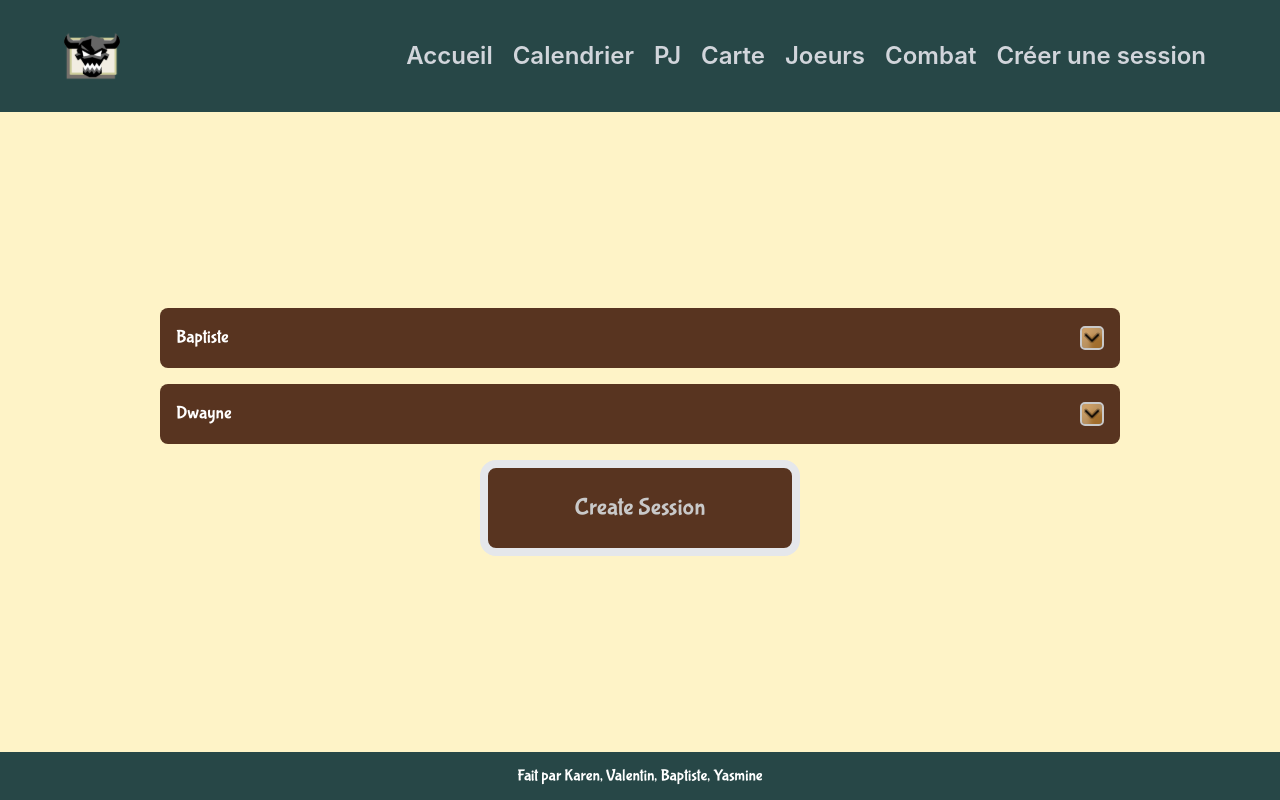
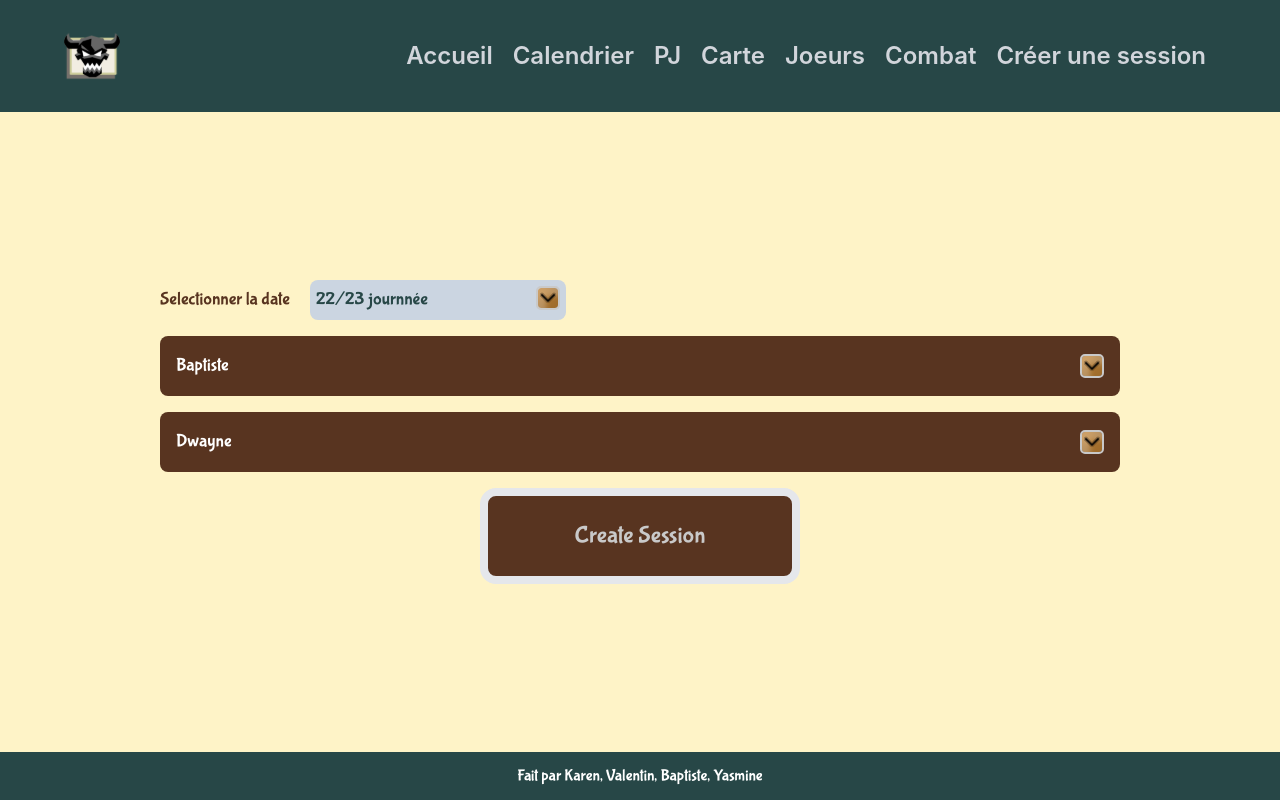
Before and after one commit to Enta12/lyssande, a React (Create React App) app in the folder front/: page /newSession in a window 1280 px wide. Built offline with nearby package versions, Linux system fonts and the light colour scheme.

Commit message:
feat(shortSelect): refont mapSelect into shortSel.

```diff
--- /dev/null
+++ b/front/src/components/index.tsx
@@ -0,0 +1,19 @@
+export {default as Header} from './header';
+export {default as Calendar} from './calendar/calendar';
+export {default as Map} from './map/map';
+export {default as DetailPjCard} from './detailPjCard';
+export {default as FileInput} from './fileInput';
+export {default as Footer} from './footer';
+export {default as Input} from './input';
+export {default as InputSelect} from './inputSelect';
+export {default as Layout} from './layout';
+export {default as Nav} from './nav';
+export {default as Notif} from './notif';
+export {default as PjCard} from './pjCard';
+export {default as PjSessionSelector} from './pjSessionSelector';
+export {default as PlayerCard} from './playerCard';
+export {default as PrimaryButton} from './primary-button';
+export {default as SubTitle} from './subTitle';
+export {default as TextInput} from './textInput';
+export {default as Title} from './title';
+export {default as ShortSelect} from './shortSelect';
--- a/front/src/components/map/map.tsx
+++ b/front/src/components/map/map.tsx
@@ -4,7 +4,7 @@ import {playerMoocked} from '../../moockedData';
 import {Pos, PjType} from '../../types';
 import PjCard from '../pjCard';
 import MapButton from './mapButton';
-import MapSelect from './mapSelect';
+import ShortSelect from '../shortSelect';
 import React from 'react';
 
 type MapPos =
@@ -26,7 +26,6 @@ type Props = {
     mapName: string,
 }
 
-
 const Map = ({img, pjs, mapName}: Props) => {
   const mapRef = useRef<HTMLImageElement>(null);
   const [currentPos, setCurrentPos] =
@@ -35,6 +34,15 @@ const Map = ({img, pjs, mapName}: Props) => {
   const [pjSortedByPlayer, setPjSortedByPlayer] = useState<number[]>([]);
   const [height, setHeight] = useState(mapRef?.current?.height || 0);
   const tokens: JSX.Element[] = [];
+  const handleChange= (option: number) => {
+    if (pjSortedByPlayer.some((selectedPj) => selectedPj === option)) {
+      setPjSortedByPlayer(pjSortedByPlayer.filter((selectedPj) => {
+        return selectedPj !== option;
+      }));
+    } else {
+      setPjSortedByPlayer([...pjSortedByPlayer, option]);
+    }
+  };
   let mapPos : MapPos = 'positionFangh';
   switch (mapName) {
     case 'Caladie':
@@ -172,10 +180,11 @@ const Map = ({img, pjs, mapName}: Props) => {
       />
       {tokens}
       <div className='flex gap-16 mt-4 w-full'>
-        <MapSelect
-          players={playerMoocked}
+        <ShortSelect
+          textEmpty='Filtrer par joueur'
+          options={playerMoocked.map((player) => player.name)}
           value={pjSortedByPlayer}
-          handleChange={(array) => setPjSortedByPlayer(array)} />
+          handleChange={handleChange} />
       </div>
       <div className='flex gap-16 mt-4 w-full pb-5 pl-5'>
 
--- a/front/src/components/map/mapSelect.tsx
+++ b/front/src/components/shortSelect.tsx
@@ -1,26 +1,27 @@
-import {Player} from '../../types';
-import {ReactComponent as OpenIcon} from '../../assets/openInputSelect.svg';
+import {ReactComponent as OpenIcon} from '../assets/openInputSelect.svg';
 import {useEffect, useRef, useState} from 'react';
 import React from 'react';
 
 
 type Props ={
-    players : Player[];
+    options : string[];
     value: number[];
-    handleChange: (values : number[]) => void
+    showValue?: boolean;
+    textEmpty?: string;
+    handleChange: (values : number) => void
 }
 
-const MapSelect = ({players, handleChange, value}: Props) => {
+const ShortSelect = ({
+  showValue,
+  textEmpty,
+  options,
+  handleChange,
+  value}: Props) => {
   const [isOpen, setIsOpen] = useState(false);
   const selectRef = useRef<HTMLInputElement>(null);
-  const handleClick= (option: number) => {
-    if (value.some((selectedPj) => selectedPj === option)) {
-      handleChange(value.filter((selectedPj) => {
-        return selectedPj !== option;
-      }));
-    } else {
-      handleChange([...value, option]);
-    }
+  const handleClick = (index: number) => {
+    setIsOpen(false);
+    handleChange(index);
   };
   useEffect(() => {
     const onClickOutside = () => {
@@ -42,7 +43,9 @@ const MapSelect = ({players, handleChange, value}: Props) => {
         className="flex justify-between p-1.5 bg-slate-300 w-64 rounded-lg"
         onClick={() =>setIsOpen(!isOpen)}
       >
-                Filtrer par joueur
+        <span className='text-swamp'>
+          {showValue? options[value[0]]: textEmpty}
+        </span>
         <OpenIcon
           className={
             isOpen?
@@ -59,20 +62,20 @@ const MapSelect = ({players, handleChange, value}: Props) => {
           absolute
           ${!isOpen && 'hidden'} z-20`
         }>
-        {players.map((player, index) => {
+        {options.map((option, index) => {
           return (
             <div
-              onClick={(e) => handleClick(player.id)}
+              onClick={(e) => handleClick(index)}
               key={index}
               className={
                 `${value.some((selectedPj) =>
-                  selectedPj === player.id) && 'bg-blue-400'}
+                  selectedPj === index) && 'bg-blue-400'}
                 p-1.5
                 cursor-pointer
                 ${index=== 0 && 'rounded-t-lg'}
-              ${index=== players.length-1 && 'rounded-b-lg'}`}
+              ${index=== options.length-1 && 'rounded-b-lg'}`}
             >
-              {player.name}
+              {option}
             </div>
           );
         })}
@@ -80,4 +83,4 @@ const MapSelect = ({players, handleChange, value}: Props) => {
     </div>
   );
 };
-export default MapSelect;
+export default ShortSelect;
--- a/front/src/pages/createSession.tsx
+++ b/front/src/pages/createSession.tsx
@@ -1,4 +1,5 @@
 import React, {useState} from 'react';
+import {ShortSelect} from '../components';
 import PjSessionSelector from '../components/pjSessionSelector';
 import PrimaryButton from '../components/primary-button';
 import {pjsMoocked, playerMoocked} from '../moockedData';
@@ -8,6 +9,7 @@ const CreateSession = () => {
   const pjs = pjsMoocked;
   const [selectedPjs, setSelectedPjs] = useState<number[]>([]);
   const [lastQuest, setLastQuest] = useState(-1);
+  const [selectedDate, setSelectedDate] = useState(0);
   const setSelectedPj = (playerIndex: number, pjIndex: number ) => {
     const selectedPjsTemp = [...selectedPjs];
     selectedPjsTemp[playerIndex] = pjIndex;
@@ -20,8 +22,29 @@ const CreateSession = () => {
                 -1 :
                 (pjs[pjIndex].quest || lastQuest ));
   };
+  const handleChange = (value : number) => {
+    setSelectedDate(value);
+  };
+  const dates = ['22/23 journnée', '24/23 journnée'];
   return (
     <div className="w-full flex items-center flex-col gap-4">
+      <span className='
+        w-full
+        flex
+        font-bubblegum
+        text-brown
+        items-center
+        gap-5
+        text-lg
+      '>
+        Selectionner la date
+        <ShortSelect
+          showValue
+          options={dates}
+          handleChange={handleChange}
+          value={[selectedDate]}
+        />
+      </span>
       {players.map((player, index) => {
         return (
           <PjSessionSelector
```
